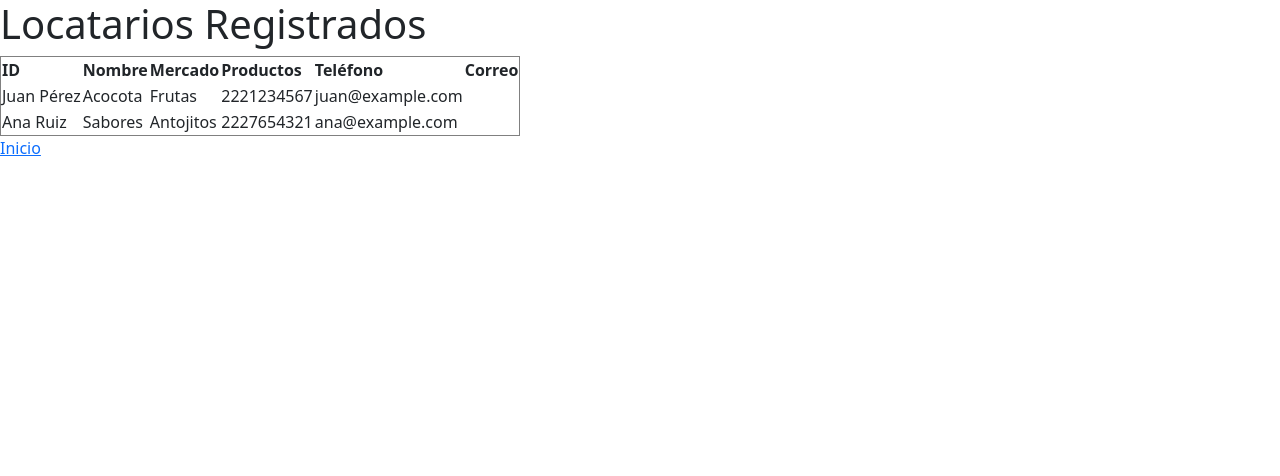
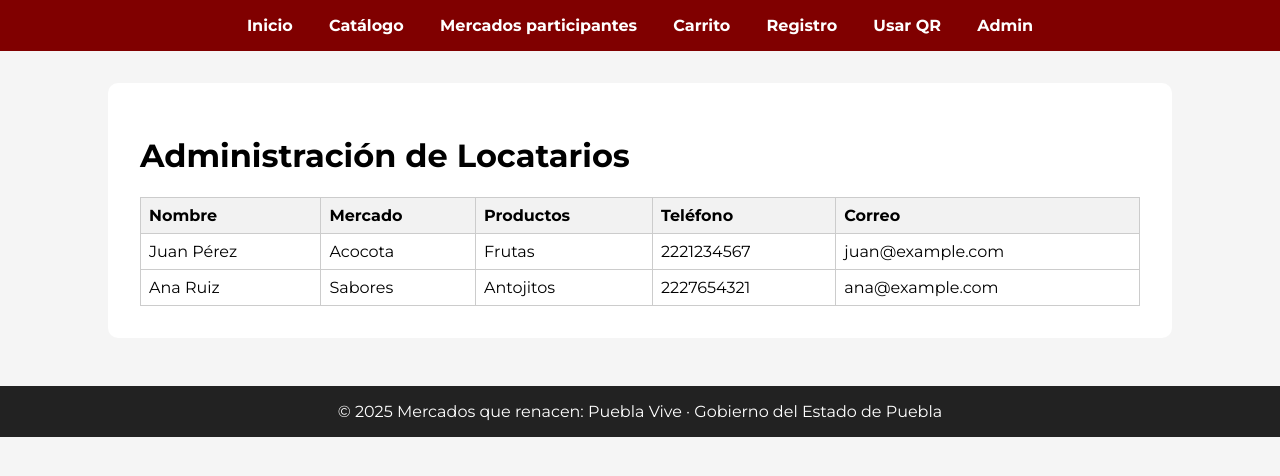
Before and after one commit to SSIEETEE7/qr-subsidios-app, a Flask app: page /admin-locatarios in a window 1280 px wide. Shown: the top 476 px of the page. Run offline with Flask 3, Linux system fonts and the light colour scheme.

Commit message:
Actualizo todas las vistas con base.html y diseño unificado

```diff
--- a/app.py
+++ b/app.py
@@ -3,12 +3,34 @@ from flask import Flask, render_template, request, redirect, url_for, session
 app = Flask(__name__)
 app.secret_key = 'clave_secreta'
 
-productos = [
-    {'id': 1, 'nombre': 'Café', 'precio': 80, 'imagen': 'producto_cafe.jpg'},
-    {'id': 2, 'nombre': 'Manzana', 'precio': 25, 'imagen': 'producto_manzana.jpg'},
-    {'id': 3, 'nombre': 'Miel', 'precio': 100, 'imagen': 'producto_miel.jpg'},
-    {'id': 4, 'nombre': 'Tamal', 'precio': 30, 'imagen': 'producto_tamal.jpg'},
-]
+# Simulación de productos por mercado
+productos_por_mercado = {
+    "Acocota": [
+        {"nombre": "Manzana", "precio": 25, "imagen": "producto_manzana.jpg"},
+        {"nombre": "Café", "precio": 80, "imagen": "producto_cafe.jpg"}
+    ],
+    "Emiliano Zapata": [
+        {"nombre": "Tamal", "precio": 30, "imagen": "producto_tamal.jpg"},
+        {"nombre": "Miel", "precio": 100, "imagen": "producto_miel.jpg"}
+    ],
+    "La Purísima": [
+        {"nombre": "Frijol", "precio": 50, "imagen": "producto_frijol.jpg"}
+    ]
+}
+
+# Mercados por municipio
+mercados = {
+    'Puebla Capital': ['Acocota', 'Emiliano Zapata'],
+    'Tehuacán': ['Mercado La Purísima'],
+    'San Martín Texmelucan': ['Mercado Benito Juárez', 'Domingo Arenas'],
+    'Atlixco': ['Mercado Benito Juárez'],
+    'Izúcar de Matamoros': ['Mercado Miguel Hidalgo', 'Mercado Municipal 5 de Mayo'],
+    'Huauchinango': ['Mercado Municipal'],
+    'Teziutlán': ['Mercado Victoria'],
+    'Zacatlán': ['Mercado Revolución'],
+    'Amozoc': ['Mercado Ignacio Zaragoza'],
+    'Ajalpan': ['Mercado Municipal']
+}
 
 @app.route('/')
 def index():
@@ -16,6 +38,9 @@ def index():
 
 @app.route('/catalogo')
 def catalogo():
+    productos = []
+    for lista in productos_por_mercado.values():
+        productos.extend(lista)
     return render_template('catalogo.html', productos=productos)
 
 @app.route('/carrito')
@@ -25,14 +50,16 @@ def carrito():
     total = sum(item['precio'] for item in session['carrito'])
     return render_template('carrito.html', carrito=session['carrito'], total=total)
 
-@app.route('/agregar/<int:producto_id>')
-def agregar_al_carrito(producto_id):
-    if 'carrito' not in session:
-        session['carrito'] = []
-    producto = next((p for p in productos if p['id'] == producto_id), None)
-    if producto:
-        session['carrito'].append(producto)
-        session.modified = True
+@app.route('/agregar/<producto_nombre>')
+def agregar_al_carrito(producto_nombre):
+    for lista in productos_por_mercado.values():
+        for producto in lista:
+            if producto['nombre'] == producto_nombre:
+                if 'carrito' not in session:
+                    session['carrito'] = []
+                session['carrito'].append(producto)
+                session.modified = True
+                break
     return redirect(url_for('catalogo'))
 
 @app.route('/vaciar-carrito')
@@ -41,24 +68,34 @@ def vaciar_carrito():
     session.modified = True
     return redirect(url_for('carrito'))
 
-@app.route('/mercados')
-def mercados():
-    mercados_data = [
-        {'nombre': 'Mercado de Sabores', 'descripcion': 'Antojitos típicos poblanos.', 'imagen': 'foto_mapa_real.JPG'},
-        {'nombre': 'Mercado La Acocota', 'descripcion': 'Frutas, verduras, y más.', 'imagen': 'hero_mercado.jpg'}
-    ]
-    return render_template('mercados.html', mercados=mercados_data)
+@app.route('/mercados', methods=['GET', 'POST'])
+def mercados_view():
+    seleccionados = {"municipio": None, "mercado": None}
+    productos = []
+
+    if request.method == 'POST':
+        municipio = request.form.get('municipio')
+        mercado = request.form.get('mercado')
+        seleccionados["municipio"] = municipio
+        seleccionados["mercado"] = mercado
+        productos = productos_por_mercado.get(mercado, [])
+
+    return render_template('mercados.html', mercados=mercados, seleccionados=seleccionados, productos=productos)
 
 @app.route('/registro-locatarios', methods=['GET', 'POST'])
 def registro_locatarios():
     if request.method == 'POST':
-        # Aquí iría la lógica de base de datos (comentada para Render)
+        nombre = request.form['nombre']
+        mercado = request.form['mercado']
+        productos = request.form['productos']
+        telefono = request.form['telefono']
+        correo = request.form['correo']
+        # Aquí podrías guardar en base de datos más adelante
         return render_template('registro-exitoso.html')
     return render_template('registro-locatarios.html')
 
 @app.route('/admin-locatarios')
 def admin_locatarios():
-    # Locatarios simulados (sin BD)
     locatarios = [
         ('Juan Pérez', 'Acocota', 'Frutas', '2221234567', 'juan@example.com'),
         ('Ana Ruiz', 'Sabores', 'Antojitos', '2227654321', 'ana@example.com')
--- a/static/style.css
+++ b/static/style.css
@@ -6,7 +6,7 @@ body {
 }
 
 nav {
-    background-color: #5a0000;
+  background-color: #800000;
   padding: 1rem;
   text-align: center;
 }
@@ -22,67 +22,12 @@ body {
   text-decoration: underline;
 }
 
-  .hero {
-    position: relative;
-    width: 100%;
-    height: 450px;
-    background-size: cover;
-    background-position: center;
-    background-repeat: no-repeat;
-    display: flex;
-    align-items: center;
-    justify-content: center;
-    color: white;
-    text-align: center;
-  }
-
-  .hero h1 {
-    font-size: 2.8rem;
-    background-color: rgba(128, 0, 0, 0.85);
-    padding: 1rem;
-    border-radius: 10px;
-  }
-
-  .hero p {
-    font-size: 1.2rem;
-    margin-top: 1rem;
-    background-color: rgba(90, 0, 0, 0.8);
-    padding: 0.5rem 1rem;
-    border-radius: 8px;
-  }
-
-  .secciones {
-    display: flex;
-    flex-wrap: wrap;
-    justify-content: center;
+main.contenido {
+  max-width: 1000px;
+  margin: 2rem auto;
   padding: 2rem;
-    gap: 2rem;
-  }
-
-  .seccion {
-    width: 150px;
   background-color: white;
   border-radius: 10px;
-    padding: 1rem;
-    box-shadow: 0 2px 5px rgba(0,0,0,0.1);
-    text-align: center;
-    transition: 0.3s;
-  }
-
-  .seccion:hover {
-    transform: scale(1.05);
-  }
-
-  .seccion img {
-    width: 60px;
-    height: 60px;
-    margin-bottom: 0.5rem;
-  }
-
-  .seccion a {
-    text-decoration: none;
-    color: #800000;
-    font-weight: bold;
 }
 
 footer {
@@ -92,3 +37,16 @@ body {
   padding: 1rem;
   margin-top: 3rem;
 }
+table {
+  width: 100%;
+  border-collapse: collapse;
+  margin-top: 1rem;
+}
+table th, table td {
+  border: 1px solid #ccc;
+  padding: 0.5rem;
+  text-align: left;
+}
+table th {
+  background-color: #f2f2f2;
+}
--- a/templates/admin-locatarios.html
+++ b/templates/admin-locatarios.html
@@ -1,39 +1,34 @@
-<!DOCTYPE html>
-<html lang="es">
-<head>
-    <meta charset="UTF-8">
-    <title>Admin de Locatarios</title>
-    <link href="https://cdn.jsdelivr.net/npm/bootstrap@5.3.2/dist/css/bootstrap.min.css" rel="stylesheet">
-    <link href="https://fonts.googleapis.com/css2?family=Montserrat:wght@400;500;700&display=swap" rel="stylesheet">
-    <link rel="stylesheet" href="{{ url_for('static', filename='styles.css') }}">
+{% extends 'base.html' %}
 
-</head>
-<body>
-    <h1>Locatarios Registrados</h1>
+{% block title %}Administración de Locatarios{% endblock %}
+
+{% block content %}
+  <h1>Administración de Locatarios</h1>
+
   {% if locatarios %}
-        <table border="1">
+    <table>
+      <thead>
         <tr>
-                <th>ID</th>
           <th>Nombre</th>
           <th>Mercado</th>
           <th>Productos</th>
           <th>Teléfono</th>
           <th>Correo</th>
         </tr>
-            {% for loc in locatarios %}
+      </thead>
+      <tbody>
+        {% for l in locatarios %}
           <tr>
-                    <td>{{ loc[0] }}</td>
-                    <td>{{ loc[1] }}</td>
-                    <td>{{ loc[2] }}</td>
-                    <td>{{ loc[3] }}</td>
-                    <td>{{ loc[4] }}</td>
-                    <td>{{ loc[5] }}</td>
+            <td>{{ l[0] }}</td>
+            <td>{{ l[1] }}</td>
+            <td>{{ l[2] }}</td>
+            <td>{{ l[3] }}</td>
+            <td>{{ l[4] }}</td>
           </tr>
         {% endfor %}
+      </tbody>
     </table>
   {% else %}
-        <p>No hay locatarios registrados aún.</p>
+    <p>No hay locatarios registrados.</p>
   {% endif %}
-    <a href="{{ url_for('home') }}">Inicio</a>
-</body>
-</html>
+{% endblock %}
--- /dev/null
+++ b/templates/base.html
@@ -0,0 +1,31 @@
+<!DOCTYPE html>
+<html lang="es">
+<head>
+  <meta charset="UTF-8">
+  <title>{% block title %}Mercados que renacen{% endblock %}</title>
+  <link rel="stylesheet" href="{{ url_for('static', filename='style.css') }}">
+  <link href="https://fonts.googleapis.com/css2?family=Montserrat:wght@400;700&display=swap" rel="stylesheet">
+</head>
+<body>
+
+  <nav>
+    <a href="{{ url_for('index') }}">Inicio</a>
+    <a href="{{ url_for('catalogo') }}">Catálogo</a>
+    <a href="{{ url_for('mercados_view') }}">Mercados participantes</a>
+    <a href="{{ url_for('carrito') }}">Carrito</a>
+    <a href="{{ url_for('registro_locatarios') }}">Registro</a>
+    <a href="{{ url_for('usar_qr') }}">Usar QR</a>
+    <a href="{{ url_for('admin_locatarios') }}">Admin</a>
+  </nav>
+
+  <main class="contenido">
+    {% block content %}
+    {% endblock %}
+  </main>
+
+  <footer>
+    © 2025 Mercados que renacen: Puebla Vive · Gobierno del Estado de Puebla
+  </footer>
+
+</body>
+</html>
```
Also changed, not shown: templates/carrito.html (+10 -20 lines), templates/mercados.html (+109 -13 lines), templates/registro-exitoso.html (+8 -15 lines), templates/registro-locatarios.html (+6 -15 lines), templates/usar-qr.html (+22 -1 lines). Lines whose indentation alone changed are shown as unchanged.
